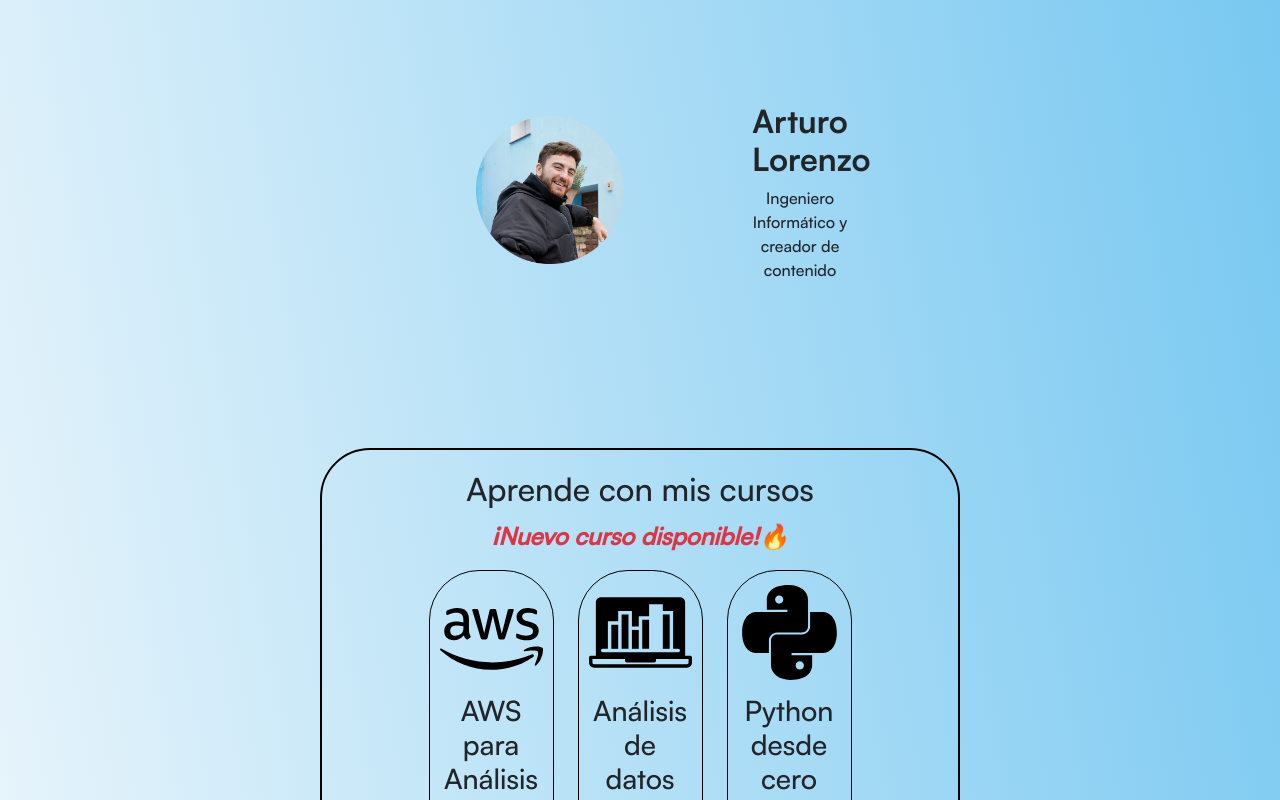
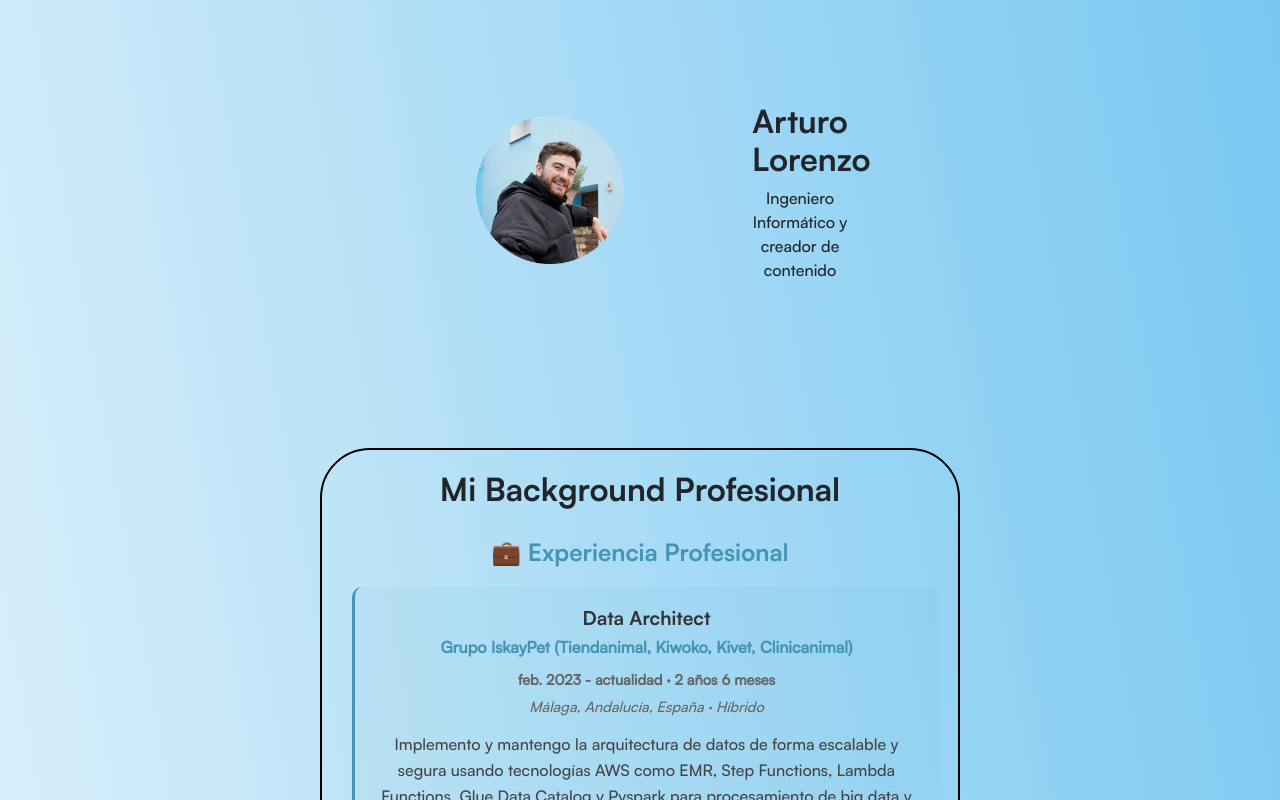
Before and after one commit to r2d2-coder-git/r2d2-page, a React (Create React App) app: page / in a window 1280 px wide. Shown: the top 800 px of the page. Built offline with nearby package versions, Linux system fonts and the light colour scheme.

Commit message:
auto-commit for 71579516-272c-4cd2-a77e-fac544b799c0

```diff
--- a/src/App.js
+++ b/src/App.js
@@ -24,6 +24,9 @@ function App() {
       <Introduction title={'Arturo Lorenzo'} description={'Ingeniero Informático y creador de contenido'} />
       <br></br>
       <br></br>
+      <Background/>
+      <br></br>
+      <br></br>
       <Courses/>
       <br></br>
       <br></br>
```
